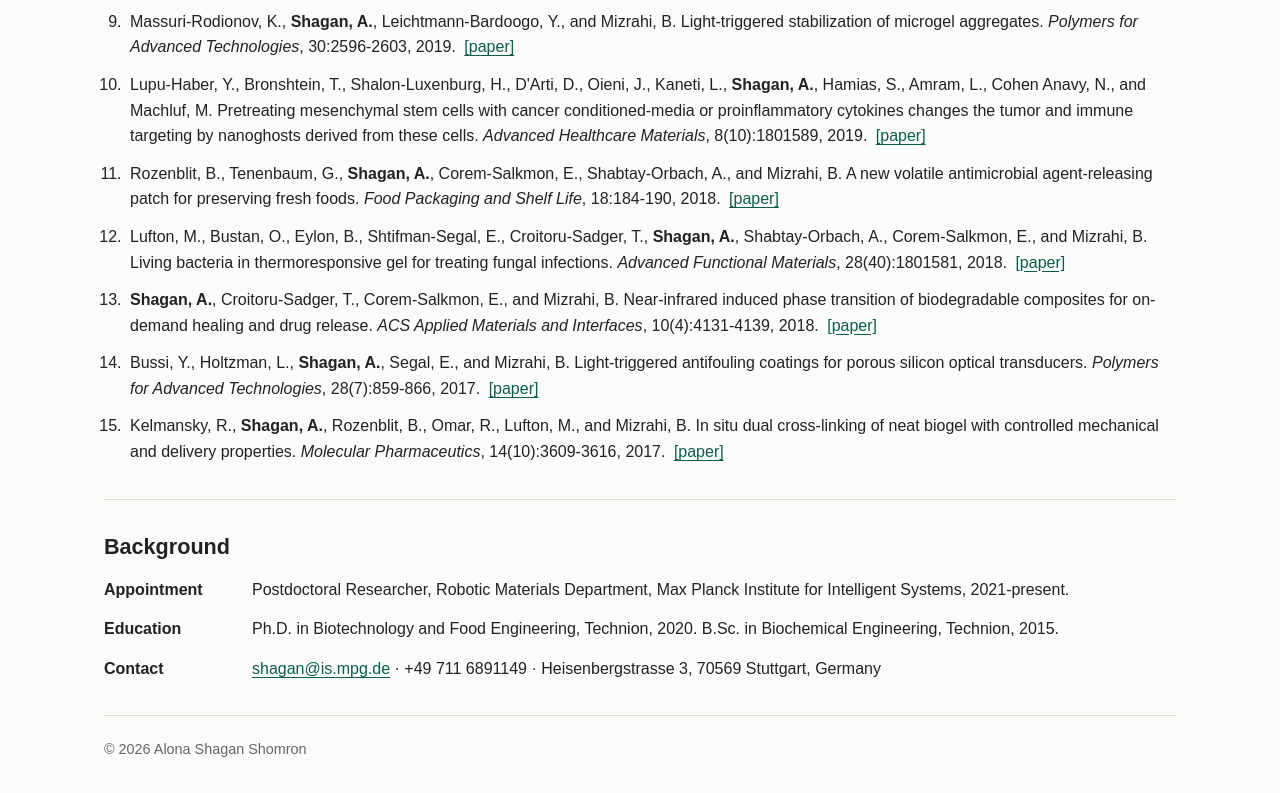
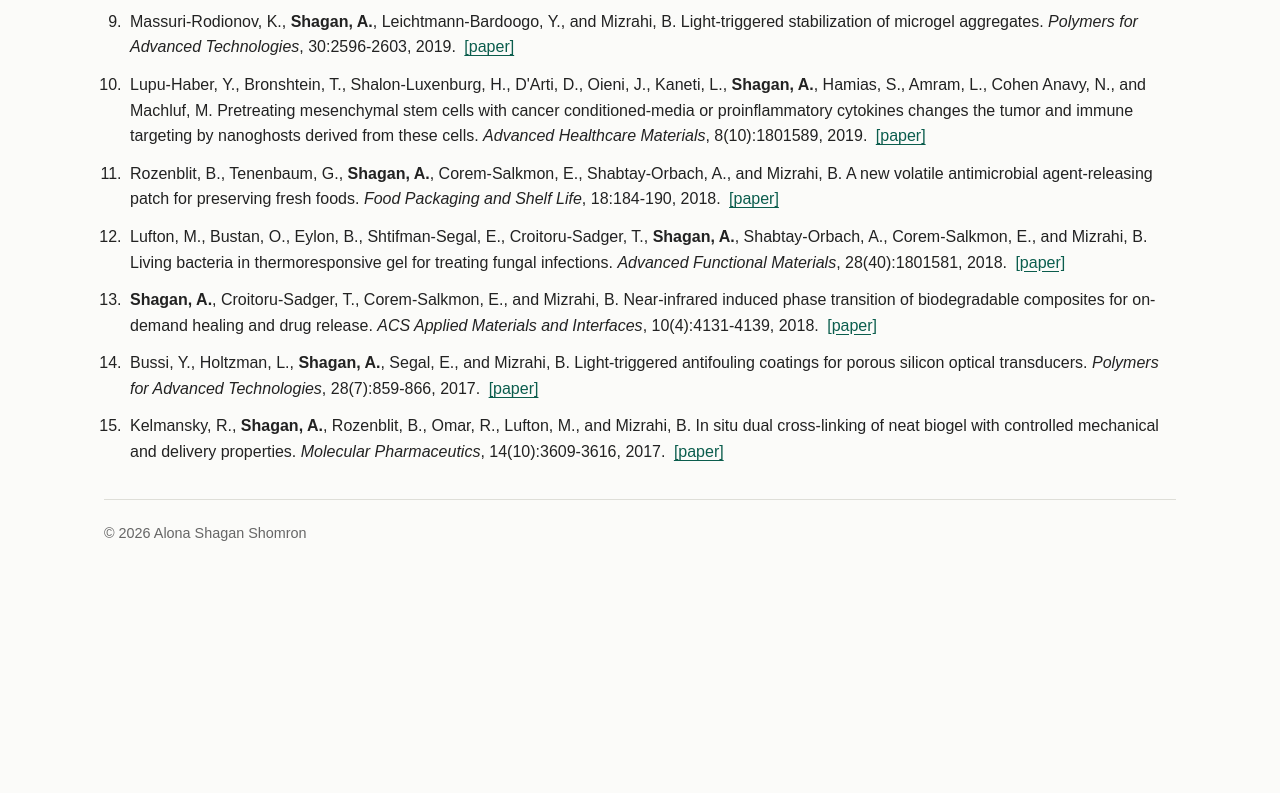
Before and after one commit to gilshm/alonashn.com, a plain HTML site: page index.html in a window 1280 px wide. Shown: the part 1666-2459 px from the top of the page. After the commit the page ends 2243 px from the top, so only its background shows below. Drawn offline with Linux system fonts and the light colour scheme.

Commit message:
Remove background section

```diff
--- a/index.html
+++ b/index.html
@@ -21,7 +21,6 @@
         <a href="#research">Research</a>
         <a href="#news">News</a>
         <a href="#publications">Publications</a>
-        <a href="#background">Background</a>
       </nav>
     </header>
 
@@ -111,23 +110,6 @@
         </ol>
       </section>
 
-      <section id="background" class="section" aria-labelledby="background-title">
-        <h2 id="background-title">Background</h2>
-        <dl class="background-list">
-          <div>
-            <dt>Appointment</dt>
-            <dd>Postdoctoral Researcher, Robotic Materials Department, Max Planck Institute for Intelligent Systems, 2021-present.</dd>
-          </div>
-          <div>
-            <dt>Education</dt>
-            <dd>Ph.D. in Biotechnology and Food Engineering, Technion, 2020. B.Sc. in Biochemical Engineering, Technion, 2015.</dd>
-          </div>
-          <div>
-            <dt>Contact</dt>
-            <dd><a href="mailto:shagan@is.mpg.de">shagan@is.mpg.de</a> · +49 711 6891149 · Heisenbergstrasse 3, 70569 Stuttgart, Germany</dd>
-          </div>
-        </dl>
-      </section>
     </main>
 
     <footer class="footer">
--- a/styles.css
+++ b/styles.css
@@ -194,26 +194,6 @@ p {
   margin-left: 4px;
 }
 
-.background-list {
-  display: grid;
-  gap: 14px;
-  margin: 0;
-}
-
-.background-list div {
-  display: grid;
-  grid-template-columns: 130px minmax(0, 1fr);
-  gap: 18px;
-}
-
-dt {
-  font-weight: 700;
-}
-
-dd {
-  margin: 0;
-}
-
 .footer {
   max-width: var(--max);
   margin: 0 auto;
@@ -224,8 +204,7 @@ dd {
 
 @media (max-width: 700px) {
   .site-header,
-  .intro,
-  .background-list div {
+  .intro {
     display: block;
   }
 
@@ -252,7 +231,4 @@ dd {
     white-space: normal;
   }
 
-  .background-list dt {
-    margin-bottom: 2px;
-  }
 }
```
